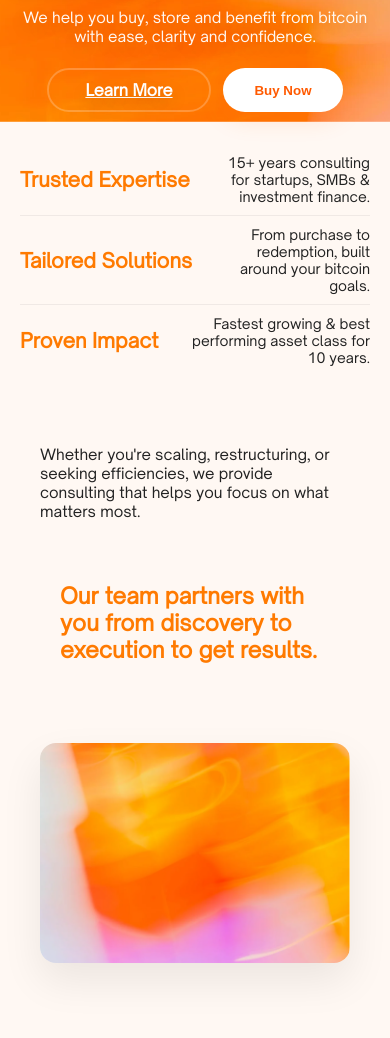
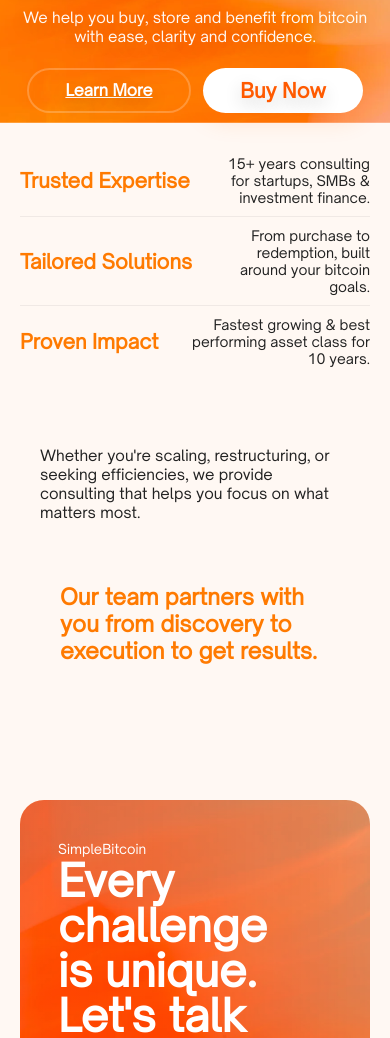
Before and after one commit to smontiu/simplebitcoin, a website: page index.html in a window 390 px wide. Shown: the part 282-1320 px from the top of the page. Drawn offline with Linux system fonts and the light colour scheme.

Commit message:
fix: navigation buy now

```diff
--- a/index.html
+++ b/index.html
@@ -23,8 +23,8 @@
         <div class="bottom">
           <p class="sub">We help you buy, store and benefit from bitcoin with ease, clarity and confidence.</p>
           <div class="cta-row">
-            <a class="btn" href="/services/">Learn More</a>
-            <button class="btn primary">Buy Now</button>
+            <a class="btn" href="/reviews/">Learn More</a>
+            <a href="/services/" class="btn primary">Buy Now</a>
           </div>
         </div>
       </div>
--- a/style.css
+++ b/style.css
@@ -125,6 +125,7 @@ body {
   cursor: pointer;
   min-width: 120px;
   text-align: center;
+  white-space: nowrap;
 }
 
 .bottom {
@@ -136,6 +137,8 @@ body {
   color: var(--accent-deep);
   border: none;
   box-shadow: 0 6px 24px rgba(255, 110, 20, 0.18);
+  text-decoration: none;
+  font-size: 20px;
 }
 
 /* --- FEATURES ROWS --- */
@@ -409,9 +412,7 @@ textarea {
   }
 
   .mid .card {
-    width: 100%;
-    height: 220px;
-    border-radius: 16px
+    display: none;
   }
   .hero .content{
     padding: 10px;
```
